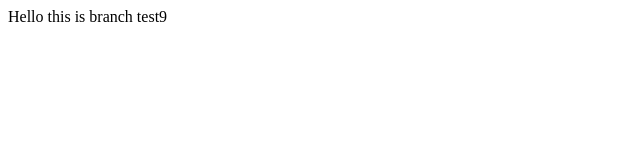
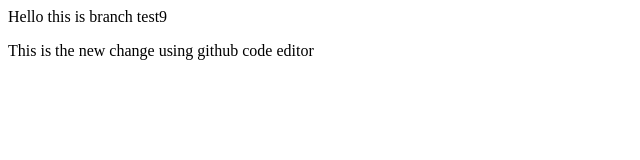
Before and after one commit to ImashaDilshan/Git_test02, a plain HTML site: page index.html in a window 1280 px wide. Shown: the whole page, without its empty margins (0-640 px from the left). Drawn offline with Linux system fonts and the light colour scheme.

Commit message:
Update index.html
I changed the main programme using github online code editor

```diff
--- a/index.html
+++ b/index.html
@@ -5,6 +5,7 @@
     <body>
 
         <p>Hello this is branch test9</p>
+        <p>This is the new change using github code editor </p>
 
     </body>
 
```
